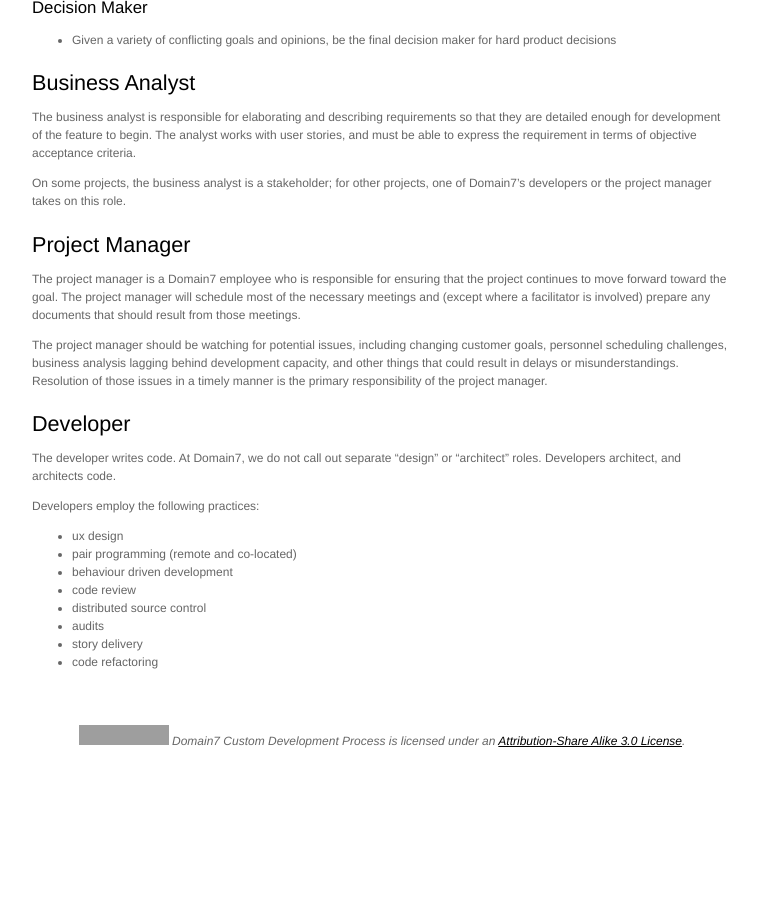
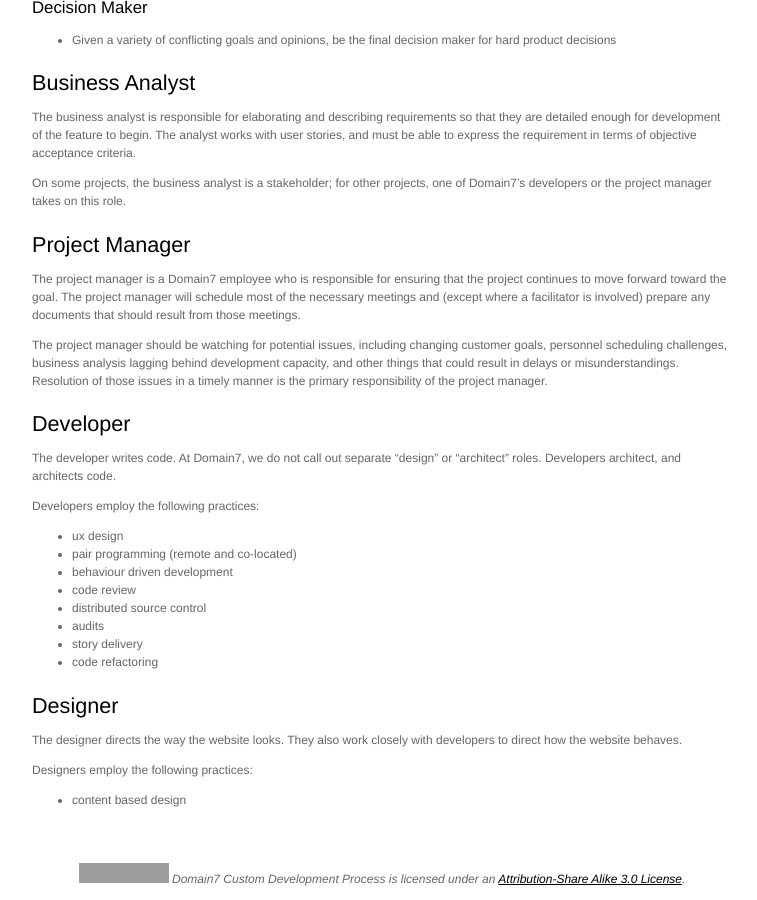
Before and after one commit to domain7/development, a Jekyll site: the page built from stakeholder_narrative.md, in a window 1280 px wide and 900 px high, scrolled down 2383 px. Shown: the whole window, without its empty margins (258-1015 px from the left). Built offline with Jekyll 4.4.1, drawn with Linux system fonts in a browser that asks for light colours; before the commit the page ends 3145 px from its top, so only the background shows below that; grey boxes are pictures that could not be loaded.

Commit message:
designers

```diff
--- /dev/null
+++ b/_includes/designer.md
@@ -0,0 +1,7 @@
+### Designer {#designer}
+
+The designer directs the way the website looks. They also work closely with developers to direct how the website behaves.
+
+Designers employ the following practices:
+
+* content based design
--- a/stakeholder_narrative.md
+++ b/stakeholder_narrative.md
@@ -31,3 +31,5 @@
 {% include project_manager.md %}
 
 {% include developer.md %}
+
+{% include designer.md %}
```
